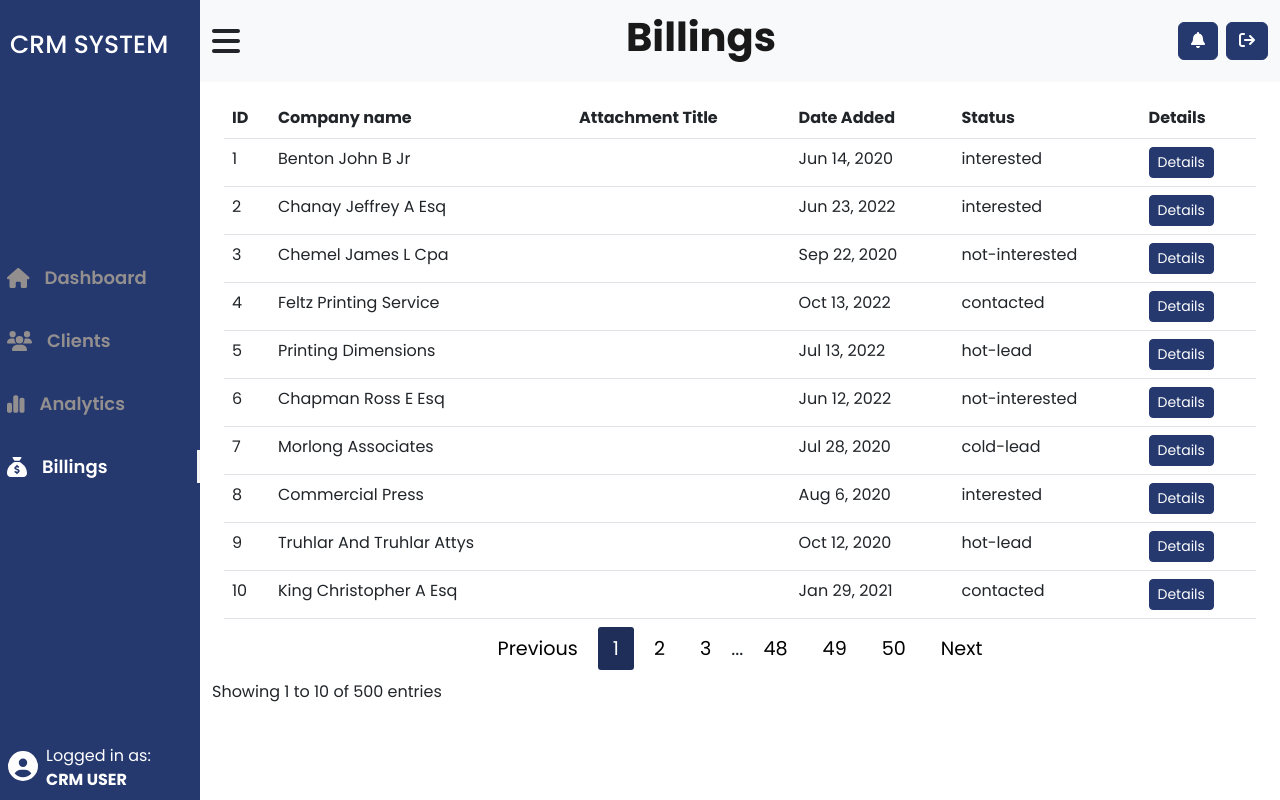
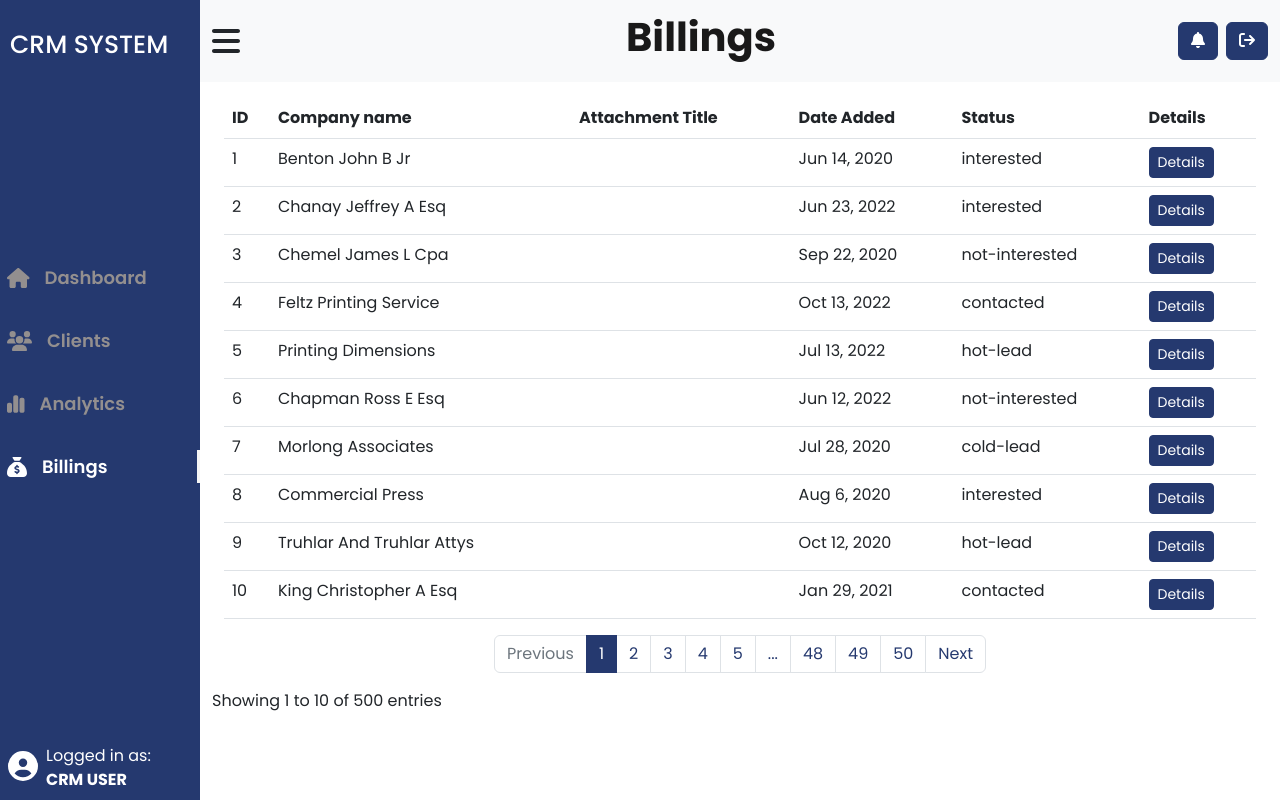
Before and after one commit to Fara7amad/crm-system, a React (Vite) app: page /billings in a window 1280 px wide. Built offline with nearby package versions, Linux system fonts and the light colour scheme.

Commit message:
Table refactoring and changes of the pagination bar

```diff
--- a/src/components/billing/BillingsTable.css
+++ /dev/null
@@ -1,28 +0,0 @@
-.pagination {
-	list-style: none;
-	display: flex;
-	justify-content: center;
-	align-items: center;
-	font-size: 1.2rem;
-	gap: 5px;
-	margin-top: 10px;
-}
-
-.pagination .num-of-page {
-	text-decoration: none;
-	color: #000;
-	padding: 8px 15px;
-	cursor: pointer;
-	border-radius: 3px;
-	font-weight: 400;
-}
-
-.pagination .num-of-page:hover {
-	background-color: #293f7a;
-	color: white;
-}
-
-.pagination .active {
-	background-color: #1e2e59 !important;
-	color: white;
-}
--- a/src/components/billing/BillingsTable.jsx
+++ b/src/components/billing/BillingsTable.jsx
@@ -7,7 +7,6 @@ import ReactPaginate from "react-paginate";
 import { formatDate } from "@utils/helpers";
 import { useClient } from "@contexts/ClientsContext";
 import { Link } from "react-router-dom";
-import './BillingsTable.css'
 
 const BillingsTable = () => {
 	const clients = useClient();
@@ -82,20 +81,20 @@ const BillingsTable = () => {
 			</div>
 			<ReactPaginate
 				onPageChange={handlePageClick}
-				pageRangeDisplayed={3}
+				pageRangeDisplayed={5}
 				pageCount={pageCount}
 				renderOnZeroPageCount={null}
-				breakLabel="..."
-				nextLabel="Next"
-				previousLabel="Previous"
+				pageClassName="page-item"
+				pageLinkClassName="page-link"
+				previousClassName="page-item"
+				previousLinkClassName="page-link"
+				nextClassName="page-item"
+				nextLinkClassName="page-link"
+				breakClassName="page-item"
+				breakLinkClassName="page-link"
 				containerClassName="pagination justify-content-center mt-2"
-				pageClassName="page-item"
-				pageLinkClassName="num-of-page"
-				previousLinkClassName="num-of-page"
-				nextLinkClassName="num-of-page"
-				activeLinkClassName="active"
+				activeClassName="active"
 			/>
-
 			<div className="small-header">{numberOfItemsInEachPage()}</div>
 		</>
 	);
--- a/src/components/client/DataTable/DataTable.css
+++ b/src/components/client/DataTable/DataTable.css
@@ -1,56 +1,6 @@
 
 .datatable-button-holder > button {
 	min-width: 130px;
-}
-
-.pagination {
-	list-style: none;
-	display: flex;
-	justify-content: center;
-	align-items: center;
-	font-size: 1.2rem;
-	gap: 5px;
-	margin-top: 10px;
-}
-
-.pagination .num-of-page {
-	text-decoration: none;
-	color: #000;
-	padding: 8px 15px;
-	cursor: pointer;
-	border-radius: 3px;
-	font-weight: 400;
-}
-
-.pagination .num-of-page:hover {
-	background-color: #293f7a;
-	color: white;
-}
-
-.pagination .active {
-	background-color: #1e2e59 !important;
-	color: white;
-}
-
-
-.form-button {
-	background-color: #8456cf !important;
-	border-color: #8456cf !important;
-}
-
-.form-button:hover {
-	background-color: #632cba !important;
-	border-color: #632cba !important;
-}
-
-.form-button:active {
-	background-color: #632cba !important;
-	border-color: #632cba !important;
-}
-
-.form-button:focus {
-	background-color: #632cba !important;
-	border-color: #632cba !important;
 }
 
 .details-button {
@@ -72,13 +22,3 @@
 	background-color: #1e2e59 !important;
 	border-color: #1e2e59 !important;
 }
-
-.number-of-items {
-	margin-top: -25px;
-	font-size: 16px;
-	display: flex;
-	flex-direction: row;
-	align-items: end;
-	justify-content: end;
-	padding-bottom: 10px;
-}
--- a/src/components/client/DataTable/DataTable.jsx
+++ b/src/components/client/DataTable/DataTable.jsx
@@ -24,7 +24,7 @@ const DataTable = () => {
 		setFilteredList(clients);
 	}, [clients]);
 
-	const { handlePageClick, currentItems, pageCount, numberOfItemsInEachPage } = usePagination(
+	const { handlePageClick, currentItems, pageCount, numberOfItemsInEachPage, classes } = usePagination(
 		filteredList,
 		rowsPerPage
 	);
@@ -33,14 +33,12 @@ const DataTable = () => {
 		setFilteredList(filterL);
 	};
 
-	// useEffect for rowsPerPage
 	useEffect(() => {
 		setFilteredList(clients);
 	}, [rowsPerPage]);
 
 
 	const handleRowsPerPage = (e) => {
-		// innerText
 		setRowsPerPage(e.target.innerText);
 	}
 
@@ -150,19 +148,11 @@ const DataTable = () => {
 			</div>
 
 			<ReactPaginate
-				breakLabel="..."
-				nextLabel="Next"
-				onPageChange={handlePageClick}
-				pageRangeDisplayed={3}
-				pageCount={pageCount}
-				previousLabel="Previous"
-				renderOnZeroPageCount={null}
-				containerClassName="pagination"
-				pageLinkClassName="num-of-page"
-				previousLinkClassName="num-of-page"
-				nextLinkClassName="num-of-page"
-				activeLinkClassName="active"
-			/>
+					onPageChange={handlePageClick}
+					pageRangeDisplayed={5}
+					pageCount={pageCount}
+					{...classes}
+				/>
 
 		</>
 	);
--- a/src/hooks/usePagination.jsx
+++ b/src/hooks/usePagination.jsx
@@ -4,7 +4,6 @@ function usePagination(data, itemsPerPage) {
 	const [currentItems, setCurrentItems] = useState([]);
 	const [pageCount, setPageCount] = useState(0);
 	const [itemOffset, setItemOffset] = useState(0);
-
 
 	useEffect(() => {
 		const endOffset = itemOffset + itemsPerPage;
@@ -31,17 +30,16 @@ function usePagination(data, itemsPerPage) {
 		offset: itemOffset,
 		classes: {
 			renderOnZeroPageCount: null,
-			containerClassName: "pagination",
 			pageClassName: "page-item",
-			pageLinkClassName: "num-of-page",
+			pageLinkClassName: "page-link",
 			previousClassName: "page-item",
-			previousLinkClassName: "num-of-page",
+			previousLinkClassName: "page-link",
 			nextClassName: "page-item",
-			nextLinkClassName: "num-of-page",
+			nextLinkClassName: "page-link",
 			breakClassName: "page-item",
 			breakLinkClassName: "page-link",
 			containerClassName: "pagination justify-content-center mt-2",
-			activeLinkClassName: "active"
+			activeClassName: "active",
 		},
 	};
 }
```
